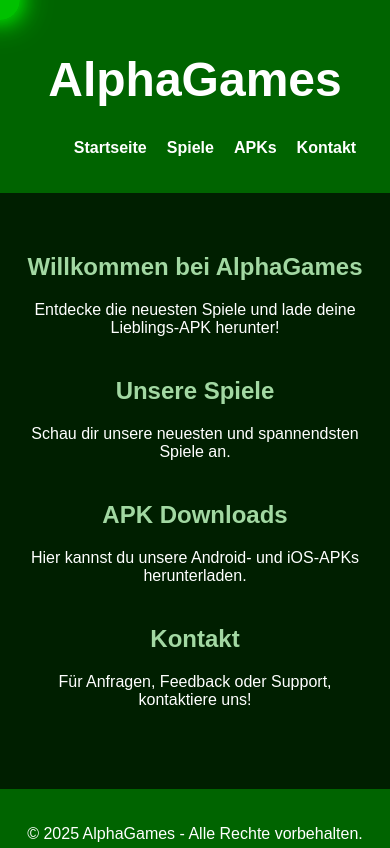
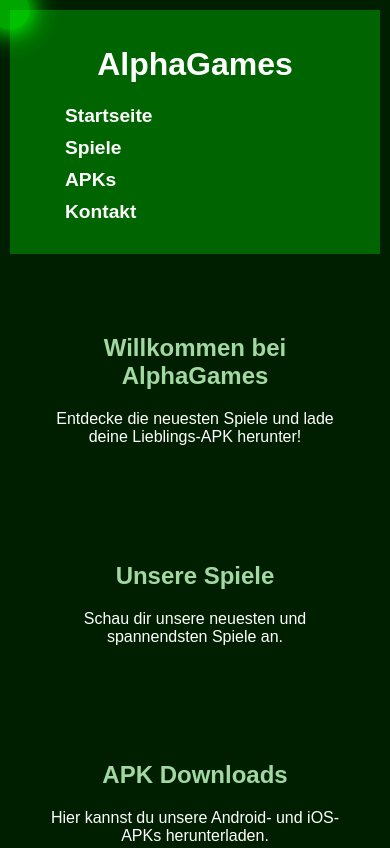
Before and after one commit to AlphaTierrr/AlphaGames, a plain HTML site: page index.html in a window 390 px wide. Shown: the top 848 px of the page. Drawn offline with Linux system fonts and the light colour scheme.

Commit message:
style.css

```diff
--- a/style.css
+++ b/style.css
@@ -6,7 +6,7 @@ body {
     margin: 0;
     padding: 0;
     overflow: hidden;
-    cursor: none; /* Entfernt den Mauszeiger */
+    cursor: none;  /* Entfernt den Mauszeiger */
 }
 
 /* Lichteffekt */
@@ -49,9 +49,9 @@ nav a {
     transition: color 0.3s ease;
 }
 
-    nav a:hover {
-        color: #a2d8a2;
-    }
+nav a:hover {
+    color: #a2d8a2;
+}
 
 /* Main Content Styling */
 main {
@@ -76,3 +76,52 @@ section {
     margin-bottom: 40px;
     text-align: center;
 }
+
+/* Responsive Design (Mobile-first) */
+
+/* Für Bildschirme mit einer maximalen Breite von 768px (Tablets und Smartphones) */
+@media (max-width: 768px) {
+    body {
+        padding: 10px;
+    }
+
+    h1 {
+        font-size: 2.5em;  /* Kleinere Schriftgröße */
+    }
+
+    nav ul {
+        flex-direction: column;  /* Vertikale Navigation */
+        gap: 10px;
+    }
+
+    h2 {
+        font-size: 1.8em;  /* Kleinere Schriftgröße */
+    }
+
+    section {
+        padding: 20px;
+    }
+}
+
+/* Für Bildschirme mit einer maximalen Breite von 480px (Smartphones im Hochformat) */
+@media (max-width: 480px) {
+    header {
+        padding: 15px;
+    }
+
+    h1 {
+        font-size: 2em;  /* Noch kleinere Schriftgröße */
+    }
+
+    nav a {
+        font-size: 1.2em;  /* Kleinere Links */
+    }
+
+    h2 {
+        font-size: 1.5em;  /* Noch kleinere Überschrift */
+    }
+
+    footer {
+        padding: 15px;
+    }
+}
```
